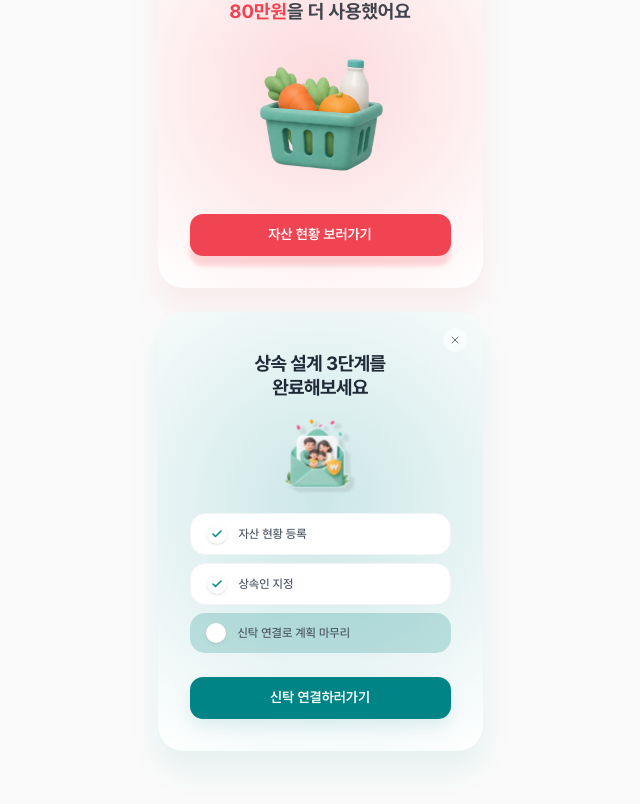
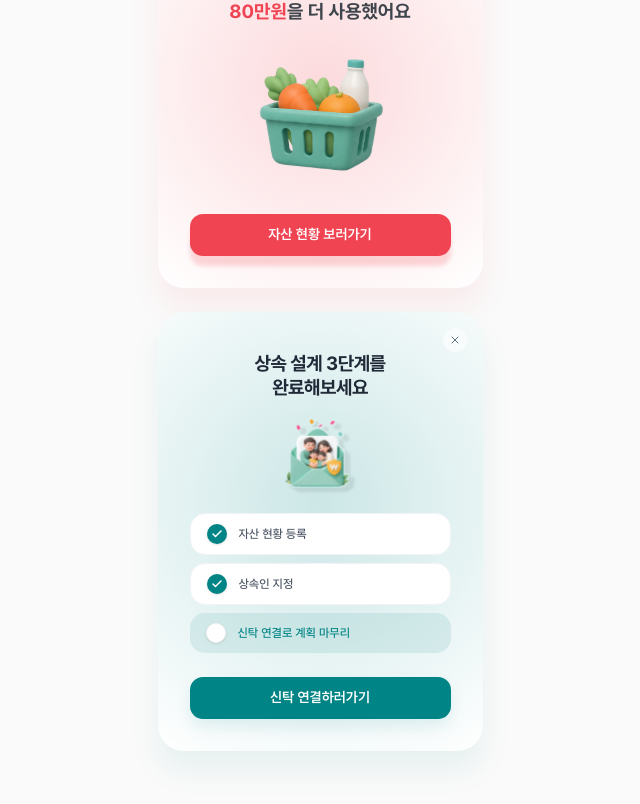
Before and after one commit to HanaroCare/hanaro-care-main, a Next.js app in the folder client/: page / in a window 1280 px wide. Shown: the part 3044-3848 px from the top of the page, without its empty margins (320-960 px from the left). Built offline with nearby package versions, Linux system fonts and the light colour scheme.

Commit message:
HN-55-feat/네비바 안겹치게 2

```diff
--- a/client/app/asset/components/notification/InheritanceStepCard.tsx
+++ b/client/app/asset/components/notification/InheritanceStepCard.tsx
@@ -45,18 +45,28 @@ export function InheritanceStepCard() {
           <div
             key={step.id}
             className={`flex items-center gap-3 rounded-[15px] px-4 py-2.5 ${
-              step.isActive ? 'bg-[#008585]/22' : 'bg-white'
+              step.isActive ? 'bg-hana-green-700/10' : 'bg-white'
             }`}
             style={{
               border: step.isActive ? 'none' : '1px solid #F2F3F5',
             }}
           >
-            <div className="flex size-5 items-center justify-center rounded-full bg-white shadow-sm">
+            <div
+              className={`flex size-5 items-center justify-center rounded-full shadow-sm ${
+                !step.isActive
+                  ? 'bg-hana-green-700'
+                  : 'border border-[#F2F3F5] bg-white'
+              }`}
+            >
               {!step.isActive && (
-                <Check size={12} className="text-[#008585]" strokeWidth={3} />
+                <Check size={12} className="text-white" strokeWidth={3} />
               )}
             </div>
-            <span className="font-medium text-[#4B5563] text-[12px]">
+            <span
+              className={`font-medium text-[12px] ${
+                step.isActive ? 'text-hana-green-700' : 'text-[#4B5563]'
+              }`}
+            >
               {step.label}
             </span>
           </div>
--- a/client/app/asset/page.tsx
+++ b/client/app/asset/page.tsx
@@ -1,8 +1,8 @@
 'use client';
 
+import type { Route } from 'next';
 import { useRouter, useSearchParams } from 'next/navigation';
 import { Suspense, useEffect, useMemo, useState } from 'react';
-import type { Route } from 'next';
 import PrimaryButton from '@/components/baseelements/PrimaryButton';
 import { AlertBanner } from '@/components/modules/AlertBanner';
 import { NavigationBar } from '@/components/navigation/NavigationBar';
@@ -228,7 +228,7 @@ function AssetPageContent() {
       <main className="flex flex-col items-center gap-6 px-6 pb-10">
         <TabContent activeTab={activeTab} />
 
-        <div className="mt-4 mb-20 w-full">
+        <div className="mt-4 w-full">
           <PrimaryButton
             label={currentSummary.buttonLabel}
             onClick={handlePrimaryAction}
--- a/client/app/page.tsx
+++ b/client/app/page.tsx
@@ -67,7 +67,6 @@ export default function Home() {
       <LivingExpenseCard />
       <InheritanceStepCard />
 
-      <div className="h-20 w-full" aria-hidden="true" />
       <NavigationBar />
     </main>
   );
--- a/client/components/navigation/NavigationBar.tsx
+++ b/client/components/navigation/NavigationBar.tsx
@@ -18,8 +18,8 @@ export function NavigationBar() {
 
   return (
     <>
-      {/* 1. 실제 콘텐츠를 위로 밀어올리는 투명 공간 (여백 역할) */}
-      <div className="h-16.25 w-full pb-6" aria-hidden="true" />
+      {/* <div className="h-16.25 w-full" aria-hidden="true" /> */}
+
       <nav className="-translate-x-1/2 fixed bottom-0 left-1/2 z-50 flex h-16.25 w-full max-w-93.75 items-center justify-around bg-white px-2 shadow-[0_-4px_10px_rgba(0,0,0,0.05)]">
         {NAV_ITEMS.map(({ id, label, Icon, href }) => {
           const isActive =
```
